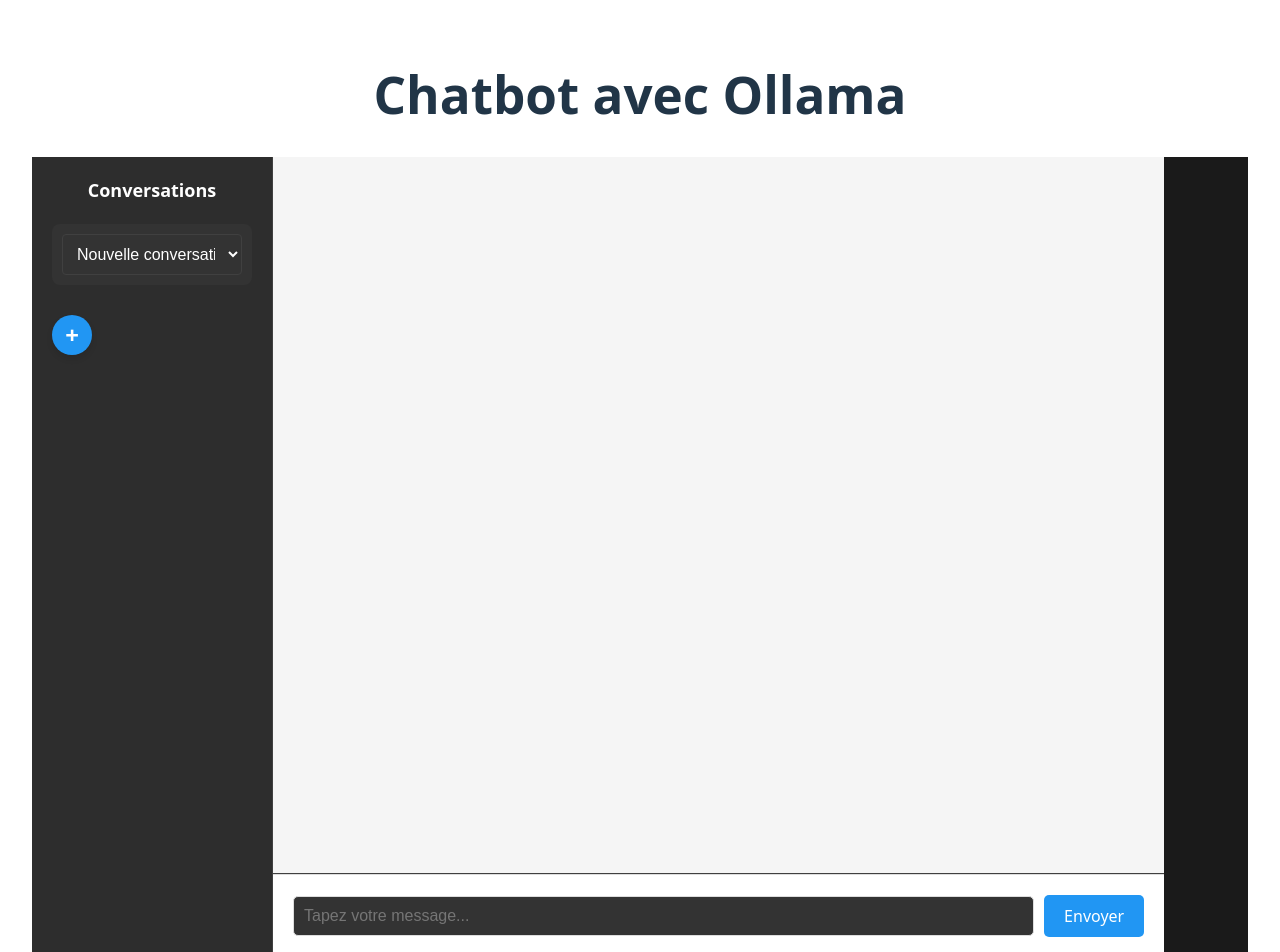
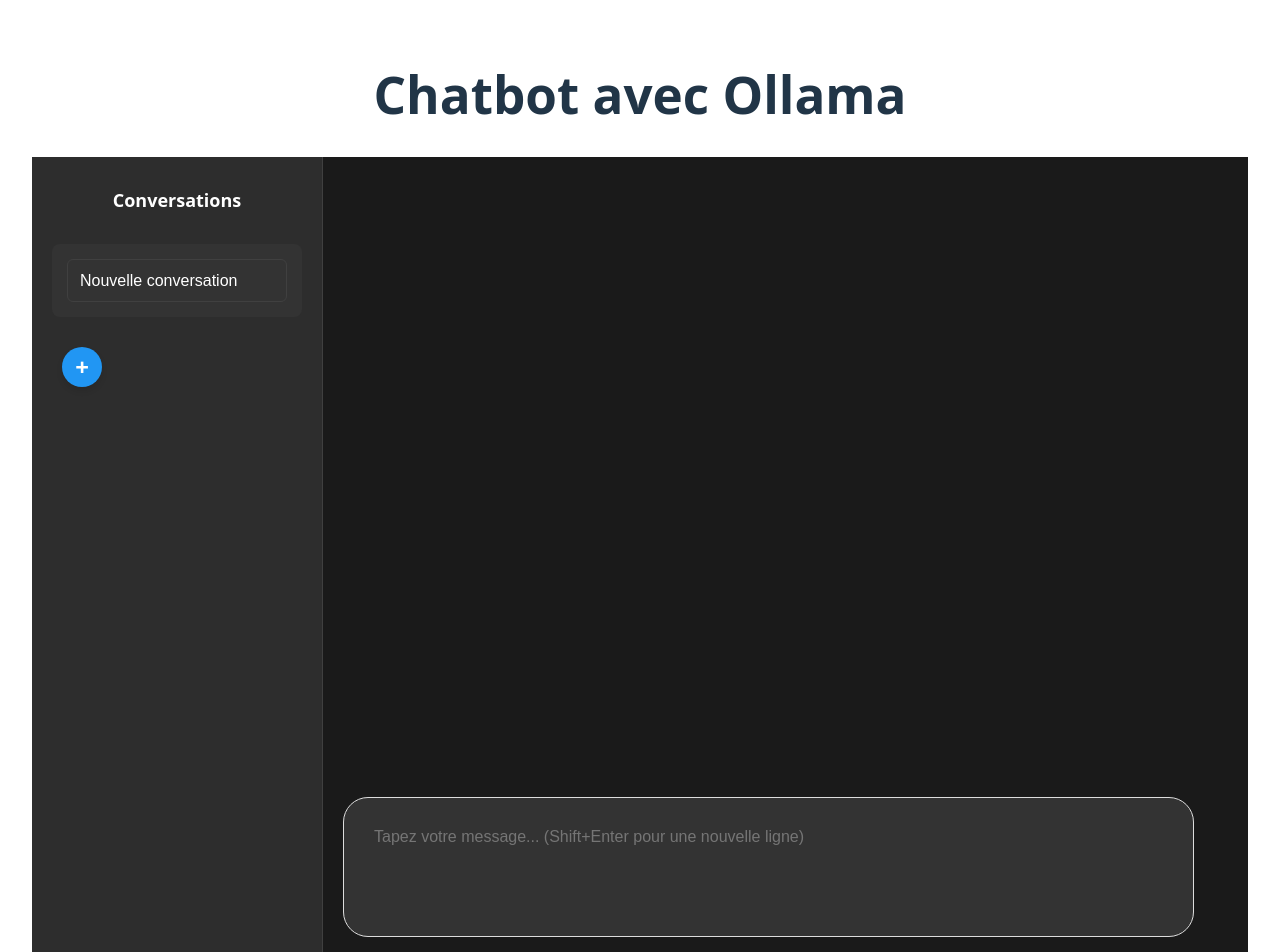
Before and after one commit to HugoBoyer/Chatbot, a React (Vite) app: page / in a window 1280 px wide. Shown: the top 952 px of the page. Built offline with nearby package versions, Linux system fonts and the light colour scheme.

Commit message:
feat(style) : Style chatbot epurer

```diff
--- a/src/components/Chatbot.css
+++ b/src/components/Chatbot.css
@@ -7,23 +7,23 @@
   padding: 0;
   box-sizing: border-box;
   overflow-x: hidden;
-  max-width: 1400px;
-  margin: 0 auto;
 }
 
 .chat-sider {
-  width: 15%;
-  min-width: 200px;
-  max-width: 250px;
+  width: 20%;
+  min-width: 250px;
   background-color: #2d2d2d;
   border-right: 1px solid #404040;
   display: flex;
   flex-direction: column;
   padding: 20px;
+  height: 100%;
+  overflow-y: auto;
 }
 
 .chat-list-header {
   margin-bottom: 20px;
+  padding: 10px;
 }
 
 .chat-list-header h2 {
@@ -34,20 +34,23 @@
 
 .chat-selector {
   margin-bottom: 20px;
-  padding: 10px;
   background-color: #333333;
   border-radius: 8px;
+  padding: 15px;
 }
 
 .chat-selector-select {
   width: 100%;
-  padding: 10px;
+  padding: 12px;
   border: 1px solid #404040;
-  border-radius: 4px;
+  border-radius: 6px;
   font-size: 16px;
   background-color: #333333;
   color: white;
   cursor: pointer;
+  appearance: none;
+  -webkit-appearance: none;
+  -moz-appearance: none;
 }
 
 .new-chat-button {
@@ -63,9 +66,10 @@
   display: flex;
   align-items: center;
   justify-content: center;
-  margin: 10px 0;
+  margin: 10px;
   box-shadow: 0 4px 6px rgba(0, 0, 0, 0.1);
   transition: background-color 0.2s;
+  padding: 8px;
 }
 
 .new-chat-button:hover {
@@ -111,7 +115,6 @@
   flex: 1;
   overflow-y: auto;
   padding: 20px;
-  border-bottom: 1px solid #404040;
   width: 100%;
   max-width: 100%;
   overflow-x: hidden;
@@ -120,24 +123,20 @@
 .input-container {
   width: 100%;
   padding: 20px;
-  background-color: #2d2d2d;
-  display: flex;
-  gap: 10px;
-  border-top: 1px solid #404040;
   margin-top: auto;
   overflow-x: hidden;
-  max-width: 100%;
 }
 
 input {
-  flex: 1;
-  padding: 16px;
+  width: 100%;
+  padding: 15px;
   border: 1px solid #404040;
   border-radius: 8px;
   background-color: #333333;
   color: white;
   font-size: 16px;
   min-width: 250px;
+  box-sizing: border-box;
 }
 
 input:focus {
@@ -169,31 +168,30 @@
   flex: 1;
   overflow-y: auto;
   padding: 20px;
-  background-color: #f5f5f5;
+  background-color: #1a1a1a;
 }
 
 .message {
-  margin-bottom: 15px;
-  padding: 15px;
-  border-radius: 10px;
+  margin: 10px 0;
+  padding: 12px 16px;
+  border-radius: 8px;
   max-width: 80%;
-  font-size: 18px;
-  line-height: 1.5;
+  font-size: 16px;
+  line-height: 1.4;
+  background-color: #333333;
+  color: white;
 }
 
 .message.user {
-  background-color: #2196F3;
-  color: white;
+  background-color: #4CAF50;
   margin-left: auto;
   font-weight: 600;
 }
 
 .message.assistant {
-  background-color: #97d352;
-  color: #1a1a1a;
+  background-color: #333333;
+  color: white;
   font-weight: 500;
-  border-radius: 1px solid black
-
 }
 
 .message-content {
@@ -203,8 +201,6 @@
 
 .input-container {
   padding: 20px;
-  background-color: #fff;
-  border-top: 1px solid #ddd;
   display: flex;
   gap: 10px;
   align-items: center;
@@ -244,9 +240,9 @@
 
 input {
   flex: 1;
-  padding: 10px;
+  padding: 30px 30px 90px 30px;
   border: 1px solid #ddd;
-  border-radius: 5px;
+  border-radius: 25px;
   font-size: 16px;
 }
 
--- a/src/components/Chatbot.tsx
+++ b/src/components/Chatbot.tsx
@@ -157,13 +157,15 @@
             type="text"
             value={input}
             onChange={(e) => setInput(e.target.value)}
-            onKeyPress={(e) => e.key === 'Enter' && sendMessage()}
-            placeholder="Tapez votre message..."
+            onKeyPress={(e) => {
+              if (e.key === 'Enter' && !e.shiftKey) {
+                e.preventDefault();
+                sendMessage();
+              }
+            }}
+            placeholder="Tapez votre message... (Shift+Enter pour une nouvelle ligne)"
             disabled={isLoading}
           />
-          <button onClick={sendMessage} disabled={isLoading}>
-            {isLoading ? 'Envoi...' : 'Envoyer'}
-          </button>
         </div>
       </div>
     </div>
```
